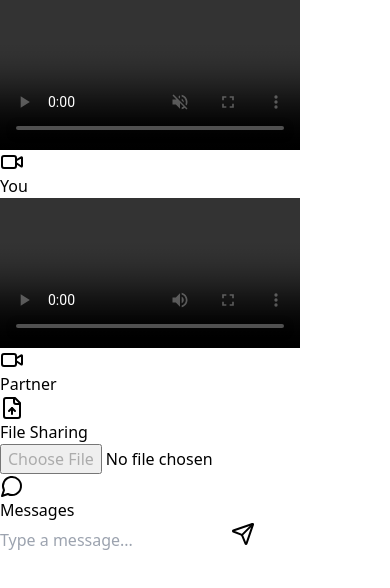
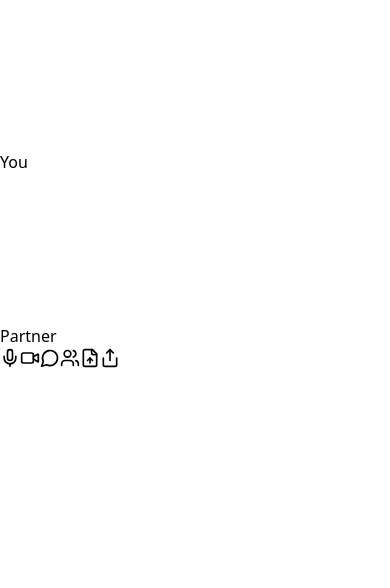
Before and after one commit to RohithBN/Video-chat-app, a React (Vite) app in the folder client/: page /room/1 in a window 390 px wide. Shown: the top 588 px of the page. Built offline with nearby package versions, Linux system fonts and the light colour scheme.

Commit message:
changed frontend , added turnOff video and mic

```diff
--- a/client/src/components/Room.jsx
+++ b/client/src/components/Room.jsx
@@ -1,6 +1,6 @@
 import React, { useEffect, useRef, useState } from "react";
 import { useParams } from "react-router-dom";
-import { MessageCircle, Send, Video, FileUp } from "lucide-react";
+import { Mic, MicOff, Video, VideoOff, MessageCircle, Share, Users, FileUp, X, Send } from "lucide-react";
 
 
 const Room = () => {
@@ -18,15 +18,25 @@ const Room = () => {
     const sendMessageChannel=useRef();
     const receiveMessageChannel=useRef();
 
-    const [isConnected, setIsConnected] = useState(false);
     const [selectedFile, setSelectedFile] = useState(null);
-    const [sendProgress, setSendProgress] = useState(0);
-    const [receiveProgress, setReceiveProgress] = useState(0);
-    const [isReceivingFile, setIsReceivingFile] = useState(false);
     const [message,setMessage]=useState("");
     const [isSending, setIsSending] = useState(false);
-    const [receivedMessage,setReceivedMessage]=useState("")
     const [messages, setMessages] = useState([]);
+
+    const [isMuted, setIsMuted] = useState(false);
+    const [isVideoOff, setIsVideoOff] = useState(false);
+    const [isChatOpen, setIsChatOpen] = useState(false);
+    const [isFullScreen, setIsFullScreen] = useState(false);
+    const [activePanel, setActivePanel] = useState(null);
+
+    const toggleMute = () => {setIsMuted(!isMuted)
+        userStream.current.getAudioTracks()[0].enabled = isMuted;
+    };
+    const toggleVideo = () => {
+        setIsVideoOff(!isVideoOff);
+        userStream.current.getVideoTracks()[0].enabled = isVideoOff;
+    };
+
 
     const openCamera = async () => {
         const allDevices = await navigator.mediaDevices.enumerateDevices();
@@ -407,139 +417,197 @@ const Room = () => {
     };
 
     return (
-        <div className="max-w-6xl mx-auto p-4 space-y-6">
-
-            <div className="grid md:grid-cols-2 gap-4">
-                <div className="relative">
+        <div className="h-screen bg-gray-900 flex flex-col">
+            {/* Main content area */}
+            <div className="flex-1 flex relative">
+                {/* Video grid */}
+                <div className="flex-1 p-4">
+                    <div className={`grid gap-4 h-full ${isFullScreen ? '' : 'grid-cols-2'}`}>
+                        {/* Main video */}
+                        <div className={`relative bg-gray-800 rounded-lg overflow-hidden ${isFullScreen ? 'col-span-2' : ''}`}>
                             <video
-                        className="w-full h-64 object-cover rounded-lg bg-gray-800"
+                                ref={userVideo}
+                                className="w-full h-full object-cover"
                                 autoPlay
-                        ref={userVideo}
-                        muted
-                        controls={true}
+                                playsInline
                             />
-                    <div className="absolute bottom-2 left-2 bg-gray-900 bg-opacity-75 text-white px-2 py-1 rounded flex items-center">
-                        <Video className="w-4 h-4 mr-2" />
-                        <span>You</span>
+                            <div className="absolute bottom-4 left-4 bg-gray-900 bg-opacity-75 text-white px-3 py-1 rounded-lg text-sm">
+                                You
                             </div>
                         </div>
-                <div className="relative">
+
+                        {/* Self video (picture-in-picture style when fullscreen) */}
+                        <div className={`relative bg-gray-800 rounded-lg overflow-hidden ${
+                            isFullScreen ? 'absolute top-4 right-4 w-48 h-36' : ''
+                        }`}>
                             <video
-                        className="w-full h-64 object-cover rounded-lg bg-gray-800"
+                                ref={partnerVideo}
+                                className="w-full h-full object-cover"
                                 autoPlay
-                        ref={partnerVideo}
-                        controls={true}
+                                playsInline
+
                             />
-                    <div className="absolute bottom-2 left-2 bg-gray-900 bg-opacity-75 text-white px-2 py-1 rounded flex items-center">
-                        <Video className="w-4 h-4 mr-2" />
-                        <span>Partner</span>
+                            <div className="absolute bottom-4 left-4 bg-gray-900 bg-opacity-75 text-white px-3 py-1 rounded-lg text-sm">
+                                Partner
+                            </div>
                         </div>
                     </div>
                 </div>
 
-            <div className="grid md:grid-cols-2 gap-4">
-                <div className="bg-white rounded-lg shadow p-4">
-                    <h3 className="text-lg font-semibold mb-4 flex items-center">
-                        <FileUp className="w-5 h-5 mr-2" />
-                        File Sharing
+                {/* Side panel */}
+                {activePanel && (
+                    <div className="w-80 bg-gray-800 border-l border-gray-700">
+                        <div className="p-4 border-b border-gray-700 flex justify-between items-center">
+                            <h3 className="text-white font-medium">
+                                {activePanel === 'chat' && 'Chat'}
+                                {activePanel === 'participants' && 'Participants'}
+                                {activePanel === 'files' && 'Files'}
                             </h3>
-
-                    <div className="space-y-4">
-                        <input
-                            type="file"
-                            onChange={(e) => setSelectedFile(e.target.files[0])}
-                            className="block w-full text-sm text-gray-500
-                                file:mr-4 file:py-2 file:px-4
-                                file:rounded-full file:border-0
-                                file:text-sm file:font-semibold
-                                file:bg-blue-50 file:text-blue-700
-                                hover:file:bg-blue-100"
-                            disabled={!isConnected}
-                        />
-
-                        {selectedFile && (
                             <button
-                                onClick={sendFile}
-                                disabled={!isConnected || !selectedFile}
-                                className="px-4 py-2 bg-blue-500 text-white rounded hover:bg-blue-600
-                                         disabled:opacity-50 disabled:cursor-not-allowed flex items-center"
+                                onClick={() => setActivePanel(null)}
+                                className="text-gray-400 hover:text-white"
                             >
-                                <Send className="w-4 h-4 mr-2" />
-                                Send {selectedFile.name}
+                                <X size={20} />
                             </button>
-                        )}
-
-                        {sendProgress > 0 && (
-                            <div className="space-y-2">
-                                <div className="text-sm text-gray-600">Sending...</div>
-                                <div className="w-full bg-gray-200 rounded-full h-2.5">
-                                    <div
-                                        className="bg-blue-600 h-2.5 rounded-full transition-all duration-300"
-                                        style={{ width: `${sendProgress}%` }}
-                                    />
-                                </div>
-                            </div>
-                        )}
-
-                        {isReceivingFile && (
-                            <div className="space-y-2">
-                                <div className="text-sm text-gray-600">Receiving file...</div>
-                                <div className="w-full bg-gray-200 rounded-full h-2.5">
-                                    <div
-                                        className="bg-green-600 h-2.5 rounded-full transition-all duration-300"
-                                        style={{ width: `${receiveProgress}%` }}
-                                    />
-                                </div>
-                            </div>
-                        )}
-                    </div>
                         </div>
 
-                <div className="bg-white rounded-lg shadow p-4">
-                    <h3 className="text-lg font-semibold mb-4 flex items-center">
-                        <MessageCircle className="w-5 h-5 mr-2" />
-                        Messages
-                    </h3>
-
-                    <div className="h-48 overflow-y-auto mb-4 p-2 bg-gray-50 rounded">
+                        {activePanel === 'chat' && (
+                            <div className="flex flex-col h-[calc(100%-64px)]">
+                                <div className="flex-1 overflow-y-auto p-4 space-y-4">
                                     {messages.map((msg, index) => (
                                         <div
                                             key={index}
-                                className={`mb-2 p-2 rounded ${
-                                    msg.sender === "You"
-                                        ? "bg-blue-100 ml-auto"
-                                        : "bg-gray-100"
-                                } max-w-[80%] ${
-                                    msg.sender === "You"
-                                        ? "ml-auto"
-                                        : "mr-auto"
+                                            className={`max-w-[80%] ${
+                                                msg.sender === 'You' ? 'ml-auto' : ''
                                             }`}
                                         >
-                                <div className="text-xs text-gray-600">{msg.sender}</div>
-                                <div>{msg.text}</div>
+                                            <div className="text-xs text-gray-400 mb-1">
+                                                {msg.sender}
+                                            </div>
+                                            <div className={`rounded-lg p-3 ${
+                                                msg.sender === 'You'
+                                                    ? 'bg-blue-600 text-white'
+                                                    : 'bg-gray-700 text-white'
+                                            }`}>
+                                                {msg.text}
+                                            </div>
                                         </div>
                                     ))}
                                 </div>
-
+                                <div className="p-4 border-t border-gray-700">
                                     <div className="flex gap-2">
                                         <input
                                             type="text"
                                             value={message}
                                             onChange={(e) => setMessage(e.target.value)}
-                            onKeyPress={(e) => e.key === "Enter" && sendMessage()}
                                             placeholder="Type a message..."
-                            className="flex-1 px-3 py-2 border rounded focus:outline-none focus:ring-2 focus:ring-blue-500"
+                                            className="flex-1 bg-gray-700 text-white rounded-lg px-4 py-2 focus:outline-none focus:ring-2 focus:ring-blue-500"
                                         />
                                         <button
+                                            className="p-2 text-white bg-blue-600 rounded-lg hover:bg-blue-700"
                                             onClick={sendMessage}
-                            disabled={isSending || !message.trim()}
-                            className="px-4 py-2 bg-blue-500 text-white rounded hover:bg-blue-600
-                                     disabled:opacity-50 disabled:cursor-not-allowed flex items-center"
                                         >
-                            <Send className="w-4 h-4" />
+                                            <Send size={20}  />
                                         </button>
                                     </div>
                                 </div>
+                            </div>
+                        )}
+
+                        {activePanel === 'participants' && (
+                            <div className="p-4 space-y-4">
+                                <div className="flex items-center space-x-2">
+                                    <div className="w-8 h-8 bg-gray-700 rounded-full"></div>
+                                    <span className="text-white">You</span>
+                                    </div>
+                                    <div className="flex items-center space-x-2">
+                                        <div className="w-8 h-8 bg-gray-700 rounded-full"></div>
+                                        <span className="text-white">Partner</span>
+                                        </div>
+                                        </div>
+                                        )}
+
+                        {activePanel === 'files' && (
+                            <div className="p-4 space-y-4">
+                                <input
+                                    type="file"
+                                    onChange={(e) => setSelectedFile(e.target.files[0])}
+                                    className="block w-full text-sm text-gray-400
+                                        file:mr-4 file:py-2 file:px-4
+                                        file:rounded-full file:border-0
+                                        file:text-sm file:font-semibold
+                                        file:bg-gray-700 file:text-white
+                                        hover:file:bg-gray-600"
+                                />
+                                {selectedFile && (
+                                    <div className="bg-gray-700 p-4 rounded-lg">
+                                        <div className="flex items-center justify-between">
+                                            <span className="text-white">{selectedFile.name}</span>
+                                            <button className="text-blue-400 hover:text-blue-300" onClick={sendFile}>
+                                                Send
+                                            </button>
+                                        </div>
+                                    </div>
+                                )}
+                            </div>
+                        )}
+                    </div>
+                )}
+            </div>
+
+            {/* Control bar */}
+            <div className="h-16 bg-gray-800 border-t border-gray-700 flex items-center justify-center space-x-4">
+                <button
+                    onClick={toggleMute}
+                    className={`p-3 rounded-full ${
+                        isMuted ? 'bg-red-500 text-white' : 'bg-gray-700 text-white hover:bg-gray-600'
+                    }`}
+                >
+                    {isMuted ? <MicOff size={20} /> : <Mic size={20} />}
+                </button>
+
+                <button
+                    onClick={toggleVideo}
+                    className={`p-3 rounded-full ${
+                        isVideoOff ? 'bg-red-500 text-white' : 'bg-gray-700 text-white hover:bg-gray-600'
+                    }`}
+                >
+                    {isVideoOff ? <VideoOff size={20} /> : <Video size={20} />}
+                </button>
+
+                <button
+                    onClick={() => setActivePanel(activePanel === 'chat' ? null : 'chat')}
+                    className={`p-3 rounded-full ${
+                        activePanel === 'chat' ? 'bg-blue-500 text-white' : 'bg-gray-700 text-white hover:bg-gray-600'
+                    }`}
+                >
+                    <MessageCircle size={20} />
+                </button>
+
+                <button
+                    onClick={() => setActivePanel(activePanel === 'participants' ? null : 'participants')}
+                    className={`p-3 rounded-full ${
+                        activePanel === 'participants' ? 'bg-blue-500 text-white' : 'bg-gray-700 text-white hover:bg-gray-600'
+                    }`}
+                >
+                    <Users size={20} />
+                </button>
+
+                <button
+                    onClick={() => setActivePanel(activePanel === 'files' ? null : 'files')}
+                    className={`p-3 rounded-full ${
+                        activePanel === 'files' ? 'bg-blue-500 text-white' : 'bg-gray-700 text-white hover:bg-gray-600'
+                    }`}
+                >
+                    <FileUp size={20} />
+                </button>
+
+                <button
+                    onClick={() => setIsFullScreen(!isFullScreen)}
+                    className="p-3 rounded-full bg-gray-700 text-white hover:bg-gray-600"
+                >
+                    <Share size={20} />
+                </button>
             </div>
         </div>
     );
```
Lines whose indentation alone changed are shown as unchanged.
